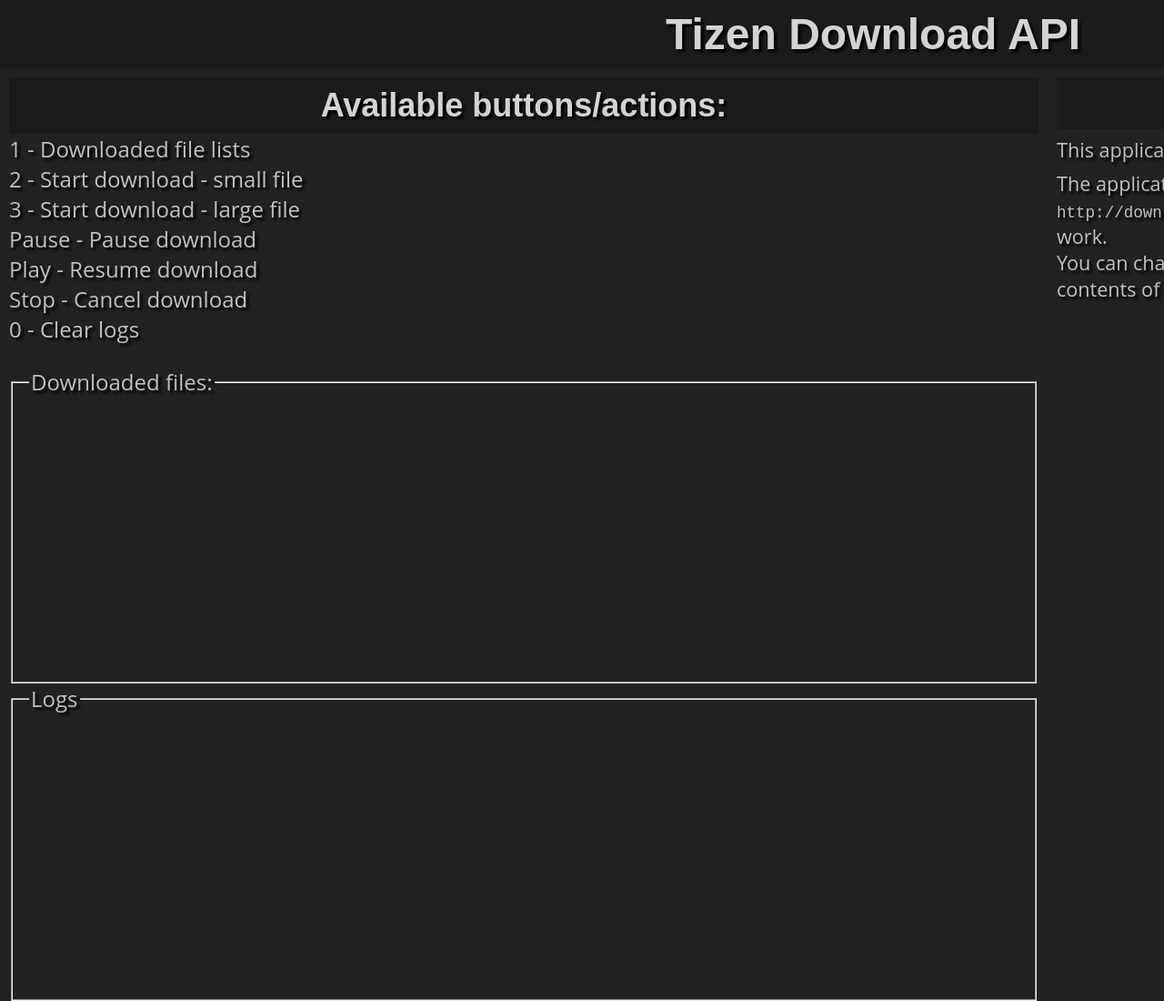
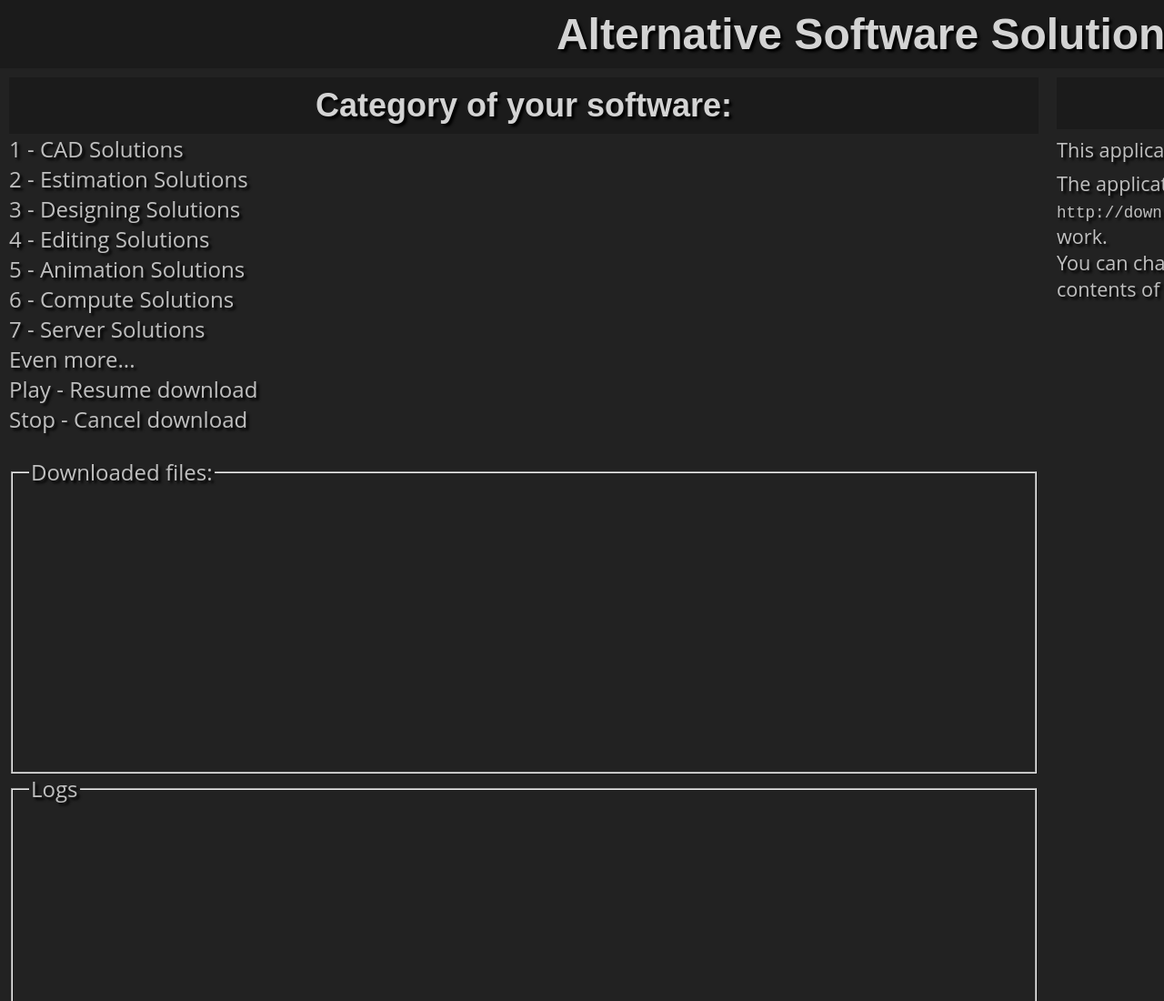
Before and after one commit to mailtovikashk/software.links, a plain HTML site: page index.html in a window 1280 px wide. Shown: the top 1100 px of the page at 91% size. Drawn offline with Linux system fonts and the light colour scheme; a script that the page names is missing.

Commit message:
Update index.html

```diff
--- a/index.html
+++ b/index.html
@@ -4,9 +4,9 @@
     <meta http-equiv="Content-Type" content="text/html; charset=utf-8">
     <meta name="viewport" content="width=1920"/>
     <meta name="description"
-          content="Tizen Download API Demo" />
+          content="Your alternative to Software Solutions" />
 
-    <title>Tizen Download API</title>
+    <title>Alternative Software Solutions</title>
 
     <script type='text/javascript' src='$WEBAPIS/webapis/webapis.js'></script>
     <link rel="stylesheet" type="text/css" href="style.css" />
@@ -15,19 +15,22 @@
 
 <body>
 
-    <h1>Tizen Download API</h1>
+    <h1>Alternative Software Solutions</h1>
 
     <div class="left">
-        <h2>Available buttons/actions:</h2>
+        <h2>Category of your software:</h2>
 
         <div>
-            1 - Downloaded file lists<br>
-            2 - Start download - small file<br>
-            3 - Start download - large file<br>
-            Pause - Pause download<br>
+            1 - CAD Solutions<br>
+            2 - Estimation Solutions<br>
+            3 - Designing Solutions<br>
+            4 - Editing Solutions<br>
+            5 - Animation Solutions<br>
+            6 - Compute Solutions<br>
+            7 - Server Solutions<br>
+            Even more...<br>
             Play - Resume download<br>
-            Stop - Cancel download<br>
-            0 - Clear logs
+            Stop - Cancel download
         </div>
 
         <div id="progress" class="progress">
```
